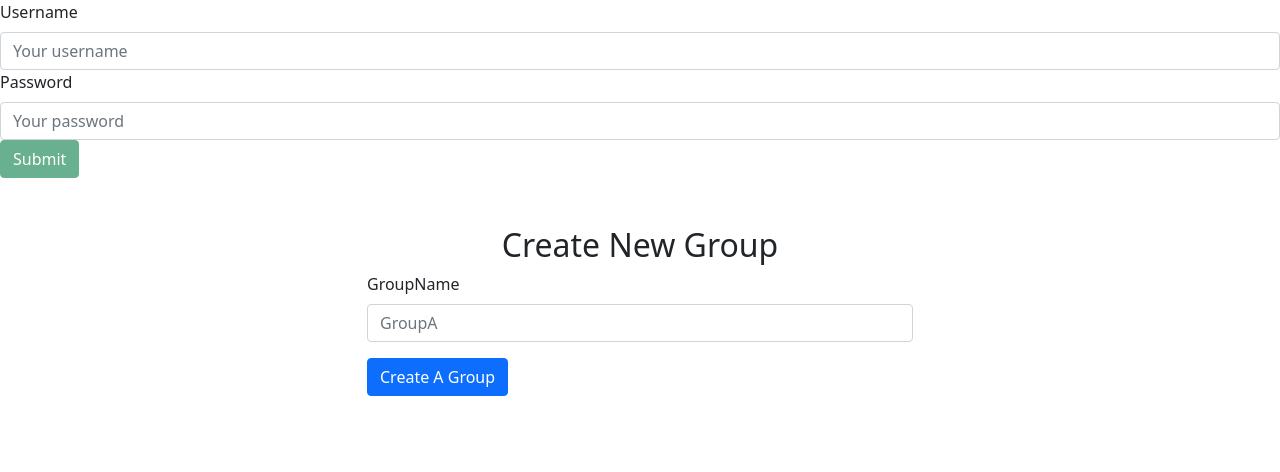
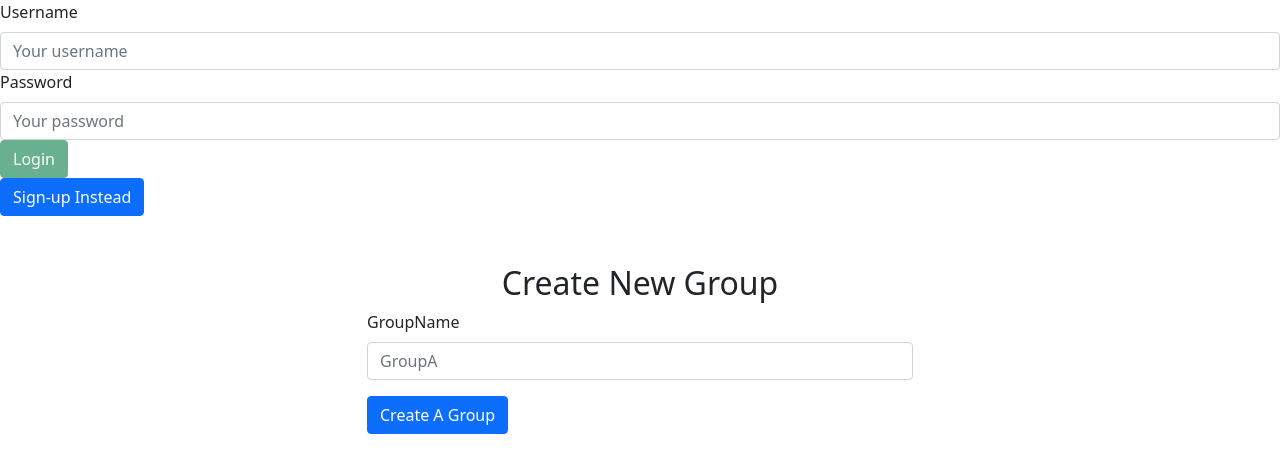
Before and after one commit to SowmyaNagayya/friendly-group-chats, a React (Create React App) app in the folder client/: page /newgroup in a window 1280 px wide. Shown: the top 472 px of the page. Built offline with nearby package versions, Linux system fonts and the light colour scheme.

Commit message:
login and signup

```diff
--- a/client/src/components/Login.js
+++ b/client/src/components/Login.js
@@ -94,9 +94,15 @@ const LoginForm = () => {
           type="submit"
           variant="success"
         >
-          Submit
+          Login
         </Button>
       </Form>
+      <Button
+        variant="primary"
+        href="/signup"
+      >
+        Sign-up Instead
+      </Button>
     </>
   );
 };
--- a/client/src/components/Signup.js
+++ b/client/src/components/Signup.js
@@ -14,17 +14,17 @@ const SignupForm = () => {
   // set state for form validation
   const [validated] = useState(false);
   // set state for alert
-  const [showAlert, setShowAlert] = useState(false);
+  // const [showAlert, setShowAlert] = useState(false);
 
-  const [addUser, { error }] = createUser();
+  const [addUser] = createUser();
 
-  useEffect(() => {
-    if (error) {
-      setShowAlert(true);
-    } else {
-      setShowAlert(false);
-    }
-  }, [error]);
+  // useEffect(() => {
+  //   if (error) {
+  //     setShowAlert(true);
+  //   } else {
+  //     setShowAlert(false);
+  //   }
+  // }, [error]);
 
   const handleInputChange = (event) => {
     const { name, value } = event.target;
@@ -53,7 +53,6 @@ const SignupForm = () => {
 
     setUserFormData({
       username: '',
-      email: '',
       password: '',
     });
   };
@@ -63,14 +62,14 @@ const SignupForm = () => {
       {/* This is needed for the validation functionality above */}
       <Form noValidate validated={validated} onSubmit={handleFormSubmit}>
         {/* show alert if server response is bad */}
-        <Alert
+        {/* <Alert
           dismissible
           onClose={() => setShowAlert(false)}
           show={showAlert}
           variant="danger"
         >
           Something went wrong with your signup!
-        </Alert>
+        </Alert> */}
 
         <Form.Group>
           <Form.Label htmlFor="username">Username</Form.Label>
--- a/client/src/utils/auth.js
+++ b/client/src/utils/auth.js
@@ -42,7 +42,7 @@ class AuthService {
     // Clear user token and profile data from localStorage
     localStorage.removeItem('id_token');
     // this will reload the page and reset the state of the application
-    window.location.assign('/login');
+    window.location.assign('/');
   }
 }
 
```
Also changed, not shown: 1 other file (tests, documents, lock files or other folders).
